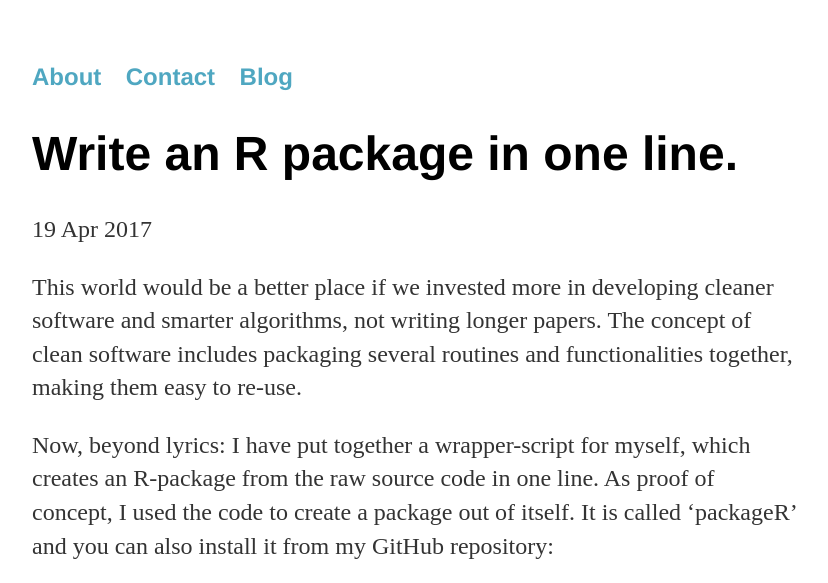
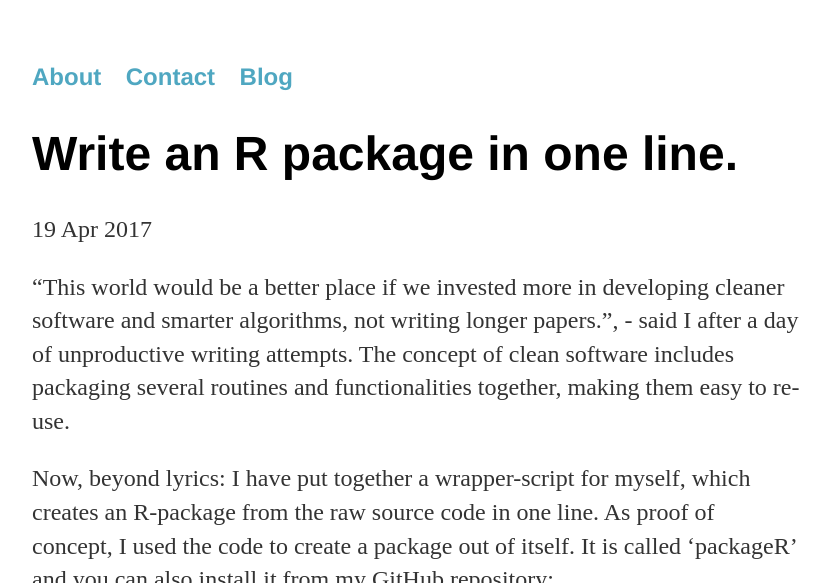
Before and after one commit to elizavetasemenova/elizavetasemenova.github.io, a Jekyll site: the page built from _posts/2017-04-19-Write-an-R-package-in-one-line.md, in a window 1280 px wide, cut to the strip 0-583 px from the top of the page. Shown: the whole strip, without its empty margins (224-1052 px from the left). Built offline with Jekyll 4.4.1, drawn with Linux system fonts in a browser that asks for light colours; comment, search, counter and statistics services are not loaded.

Commit message:
Update 2017-04-19-Write-an-R-package-in-one-line.md

```diff
--- a/_posts/2017-04-19-Write-an-R-package-in-one-line.md
+++ b/_posts/2017-04-19-Write-an-R-package-in-one-line.md
@@ -5,7 +5,7 @@ date: 2017-04-19
 comments: true
 ---
 
-This world would be a better place if we invested more in developing cleaner software and smarter algorithms, not writing longer papers. The concept of clean software includes packaging several routines and functionalities together, making them easy to re-use.
+"This world would be a better place if we invested more in developing cleaner software and smarter algorithms, not writing longer papers.", - said I after a day of unproductive writing attempts. The concept of clean software includes packaging several routines and functionalities together, making them easy to re-use.
 
 Now, beyond lyrics: I have put together a wrapper-script for myself, which creates an R-package from the raw source code in one line. As proof of concept, I used the code to create a package out of itself. It is called 'packageR' and you can also  install it from my GitHub repository:
 
```
